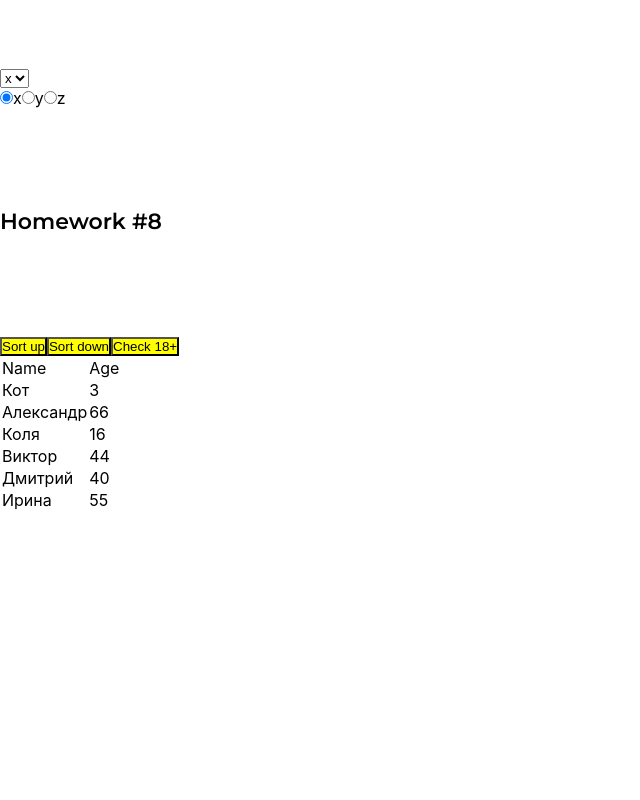
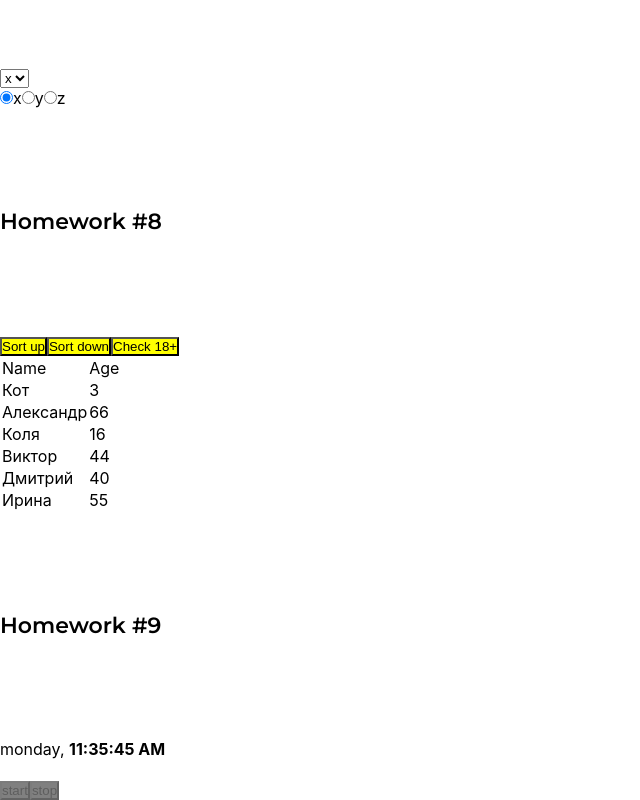
Before and after one commit to YuryDash/hws2, a React (Create React App) app: page /#/junior in a window 1280 px wide. Shown: the part 503-1303 px from the top of the page, without its empty margins (0-640 px from the left). Before the commit the page ends 1015 px from the top, so only its background shows below. Built offline with nearby package versions, Linux system fonts and the light colour scheme.

Commit message:
hw9 03.03 недоделок/>

```diff
--- a/src/s2-homeworks/hw04/common/c2-SuperButton/SuperButton.tsx
+++ b/src/s2-homeworks/hw04/common/c2-SuperButton/SuperButton.tsx
@@ -1,6 +1,5 @@
 import React, {ButtonHTMLAttributes, DetailedHTMLProps} from 'react'
 import s from './SuperButton.module.css'
-import {buttonClasses} from "@mui/material";
 
 // тип пропсов обычной кнопки, children в котором храниться название кнопки там уже описан
 type DefaultButtonPropsType = DetailedHTMLProps<ButtonHTMLAttributes<HTMLButtonElement>,
--- a/src/s2-homeworks/hw05/pages/Junior.tsx
+++ b/src/s2-homeworks/hw05/pages/Junior.tsx
@@ -2,6 +2,7 @@ import React from 'react'
 import HW6 from '../../hw06/HW6'
 import HW7 from '../../hw07/HW7'
 import HW8 from "../../hw08/HW8";
+import HW9 from "../../hw09/HW9";
 // import HW9 from '../../hw09/HW9'
 
 function Junior() {
@@ -10,7 +11,7 @@ function Junior() {
             <HW6 />
             <HW7 />
             <HW8 />
-            {/*<HW9 />*/}
+            <HW9 />
         </div>
     )
 }
--- a/src/s2-homeworks/hw08/HW8.tsx
+++ b/src/s2-homeworks/hw08/HW8.tsx
@@ -4,7 +4,6 @@ import s from './HW8.module.css'
 import s2 from '../../s1-main/App.module.css'
 import SuperButton from '../hw04/common/c2-SuperButton/SuperButton'
 import User from './User'
-import {upload} from "@testing-library/user-event/dist/upload";
 
 /*
 * 1 - дописать типы и логику (сортировка по имени, фильтрация по совершеннолетию) homeWorkReducer, проверить тестом
--- a/src/s2-homeworks/hw09/Clock.tsx
+++ b/src/s2-homeworks/hw09/Clock.tsx
@@ -12,7 +12,7 @@ function Clock() {
     const start = () => {
         // пишут студенты // запустить часы (должно отображаться реальное время, а не +1)
         // сохранить ид таймера (https://learn.javascript.ru/settimeout-setinterval#setinterval)
-
+        setDate()
     }
 
     const stop = () => {
@@ -27,12 +27,32 @@ function Clock() {
 
     }
 
-    const stringTime = 'date->time' || <br/> // часы24:минуты:секунды (01:02:03)/(23:02:03)/(24:00:00)/(00:00:01) // пишут студенты
-    const stringDate = 'date->date' || <br/> // день.месяц.год (01.02.2022) // пишут студенты, варианты 01.02.0123/01.02.-123/01.02.12345 не рассматриваем
+    let days = [
+        'monday',
+        'tuesday',
+        'wednesday',
+        'thursday',
+        'friday',
+        'sunday',
+        'monday',
+    ]
+ let a = date.getDay()
+    let months = ["January ", "February ", "March ", "April ", "May ", "June ",
+        "July ", "August ", "September ", "October ", "November ", "December "];
+    let b = date.getMonth()
 
+    const stringTime = date.toLocaleTimeString() || <br/> // часы24:минуты:секунды (01:02:03)/(23:02:03)/(24:00:00)/(00:00:01) // пишут студенты
+    const stringDate = date.toLocaleDateString('ru-RU') || <br/> // день.месяц.год (01.02.2022) // пишут студенты, варианты /01.02.-123/01.02.12345 не рассматриваем
     // день недели на английском, месяц на английском (https://learn.javascript.ru/intl#intl-datetimeformat)
-    const stringDay = 'date->day' || <br/> // пишут студенты
-    const stringMonth = 'date->month' || <br/> // пишут студенты
+    const stringDay = days[a] || <br/> // пишут студенты
+    const stringMonth = months[b] || <br/> // пишут студенты
+
+
+    console.log(stringDay)
+    console.log(stringMonth)
+
+
+
 
     return (
         <div className={s.clock}>
```
Also changed, not shown: src/s1-main/App.tsx (+0 -8 lines), src/s2-homeworks/hw08/bll/homeWorkReducer.ts (+0 -11 lines).
